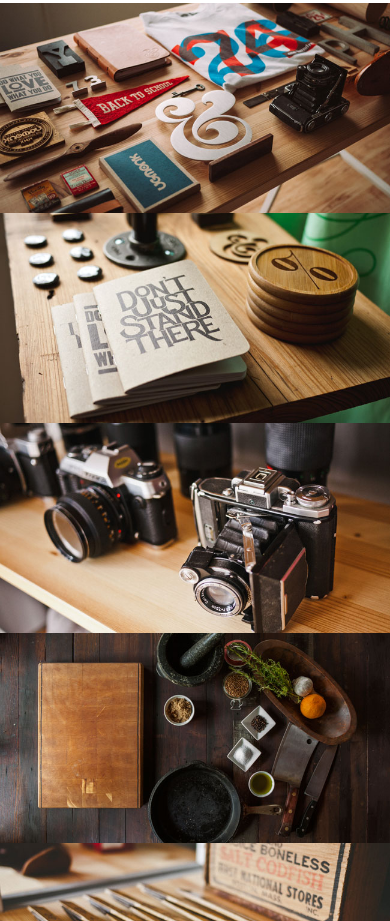
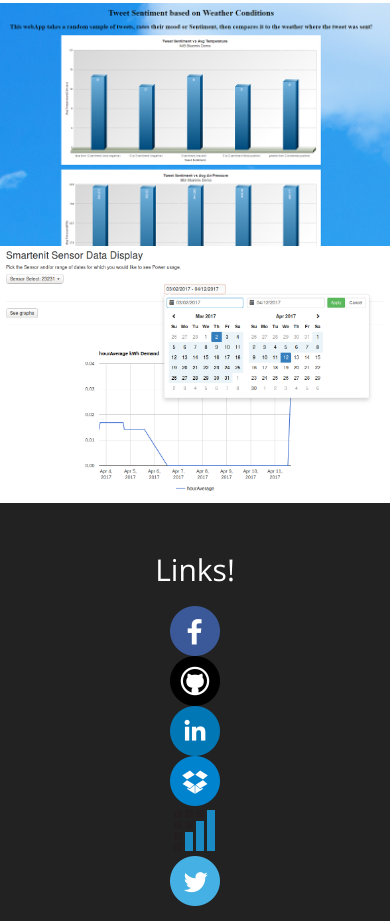
Before and after one commit to wfloyd2/homepage, a website: page index.html in a window 390 px wide. Shown: the part 1603-2524 px from the top of the page. Drawn offline with nearby package versions, Linux system fonts and the light colour scheme.

Commit message:
first draft

```diff
--- a/index.html
+++ b/index.html
@@ -147,66 +147,39 @@
     <section class="no-padding" id="portfolio">
         <div class="container-fluid">
             <div class="row no-gutter popup-gallery">
-                <div class="col-lg-4 col-sm-6">
-                    <a href="img/portfolio/fullsize/1.jpg" class="portfolio-box">
-                        <img src="img/portfolio/thumbnails/1.jpg" class="img-responsive" alt="">
+
+                <div class="col-lg-6 col-sm-6">
+                    <a href="img/portfolio/thumbnails/bluemix.png" class="portfolio-box">
+                        <img src="img/portfolio/thumbnails/bluemix.png" class="img-responsive" alt="">
                         <div class="portfolio-box-caption">
                             <div class="portfolio-box-caption-content">
                                 <div class="project-category text-faded">
-                                    Category
+                                    Data Analysis
                                 </div>
                                 <div class="project-name">
-                                    Project Name
+                                    IBM bluemix demo
                                 </div>
                             </div>
                         </div>
                     </a>
                 </div>
-                <div class="col-lg-4 col-sm-6">
-                    <a href="img/portfolio/fullsize/2.jpg" class="portfolio-box">
-                        <img src="img/portfolio/thumbnails/2.jpg" class="img-responsive" alt="">
+
+                <div class="col-lg-6 col-sm-6">
+                    <a href="img/portfolio/thumbnails/smartenit.png" class="portfolio-box">
+                        <img src="img/portfolio/thumbnails/smartenit.png" class="img-responsive" alt="">
                         <div class="portfolio-box-caption">
                             <div class="portfolio-box-caption-content">
                                 <div class="project-category text-faded">
-                                    Category
+                                    Web Development for IoT application
                                 </div>
                                 <div class="project-name">
-                                    Project Name
+                                    Smartenit Sensor Data Display
                                 </div>
                             </div>
                         </div>
                     </a>
                 </div>
-                <div class="col-lg-4 col-sm-6">
-                    <a href="img/portfolio/fullsize/3.jpg" class="portfolio-box">
-                        <img src="img/portfolio/thumbnails/3.jpg" class="img-responsive" alt="">
-                        <div class="portfolio-box-caption">
-                            <div class="portfolio-box-caption-content">
-                                <div class="project-category text-faded">
-                                    Category
-                                </div>
-                                <div class="project-name">
-                                    Project Name
-                                </div>
-                            </div>
-                        </div>
-                    </a>
-                </div>
-                <div class="col-lg-4 col-sm-6">
-                    <a href="img/portfolio/fullsize/4.jpg" class="portfolio-box">
-                        <img src="img/portfolio/thumbnails/4.jpg" class="img-responsive" alt="">
-                        <div class="portfolio-box-caption">
-                            <div class="portfolio-box-caption-content">
-                                <div class="project-category text-faded">
-                                    Category
-                                </div>
-                                <div class="project-name">
-                                    Project Name
-                                </div>
-                            </div>
-                        </div>
-                    </a>
-                </div>
+                <!--
                 <div class="col-lg-4 col-sm-6">
                     <a href="img/portfolio/fullsize/5.jpg" class="portfolio-box">
                         <img src="img/portfolio/thumbnails/5.jpg" class="img-responsive" alt="">
@@ -237,6 +210,7 @@
                         </div>
                     </a>
                 </div>
+              -->
             </div>
         </div>
     </section>
@@ -244,8 +218,50 @@
     <aside class="bg-dark">
         <div class="container text-center">
             <div class="call-to-action">
-                <h2>Download my resume here!</h2>
-                <a target="_blank" href="https://drive.google.com/file/d/0B5KSCakkg68NNlRsZzdJUTNZclk/view?usp=sharing" class="btn btn-default btn-xl sr-button">Download</a>
+                <h2>Links!</h2>
+                <div class="row">
+                      <div class="col-lg-2 col-sm-6">
+                                <a href="https://www.facebook.com/wfloyd1" target="_blank">
+                                <img src="img/icons/facebook.png" alt="Facebook link">
+                              </a>
+                      </div>
+                      <div class="col-lg-2 col-sm-6">
+                                <a href="https://github.com/floydw1234" target="_blank">
+                                <img src="img/icons/github.png" alt="Github link">
+                              </a>
+                      </div>
+                      <div class="col-lg-2 col-sm-6">
+                                <a href="https://www.linkedin.com/in/wlfloyd/" target="_blank">
+                                <img src="img/icons/linkedin.png" alt="LinkedIn link">
+                              </a>
+                      </div>
+                      <div class="col-lg-2 col-sm-6">
+                                <a href="https://www.dropbox.com/s/sopcohq4usoepg0/Floyd-Resume.docx?dl=0" target="_blank">
+                                <img src="img/icons/dropbox.png" alt="ResumeLink link">
+                              </a>
+                      </div>
+                      <div class="col-lg-2 col-sm-6">
+                                <a href="https://twittersentiment2017.mybluemix.net/" target="_blank">
+                                <img src="img/icons/IBM.png" alt="Bluemix link">
+                              </a>
+                      </div>
+                      <div class="col-lg-2 col-sm-6">
+                                <a href="https://twitter.com/DollaBill_Bill" target="_blank">
+                                <img src="img/icons/twitter.png" alt="Twitter link">
+                              </a>
+                      </div>
+                  </div>
+                <!--
+                <a class="btn btn-large btn-dropbox">
+                    <span class="fa fa-dropbox " href="https://www.dropbox.com/s/sopcohq4usoepg0/Floyd-Resume.docx?dl=0">  Resume</span>
+                </a>
+                <a class="btn btn-large btn-github">
+                    <span class="fa fa-github large" href="https://github.com/floydw1234/smartenitLoggin">  GitHub</span>
+                </a>
+                <a class="btn btn-large btn-facebook">
+                    <span class="fa fa-facebook " href="https://github.com/floydw1234/smartenitLoggin">  Facebook</span>
+                </a>
+                -->
             </div>
         </div>
     </aside>
```
Also changed, not shown: img/icons/IBM.png (added), img/icons/dropbox.png (added), img/icons/facebook.png (added), img/icons/github.png (added), img/icons/linkedin.png (added), img/icons/twitter.png (added), img/portfolio/thumbnails/bluemix.PNG (added), img/portfolio/thumbnails/smartenit.PNG (added).
